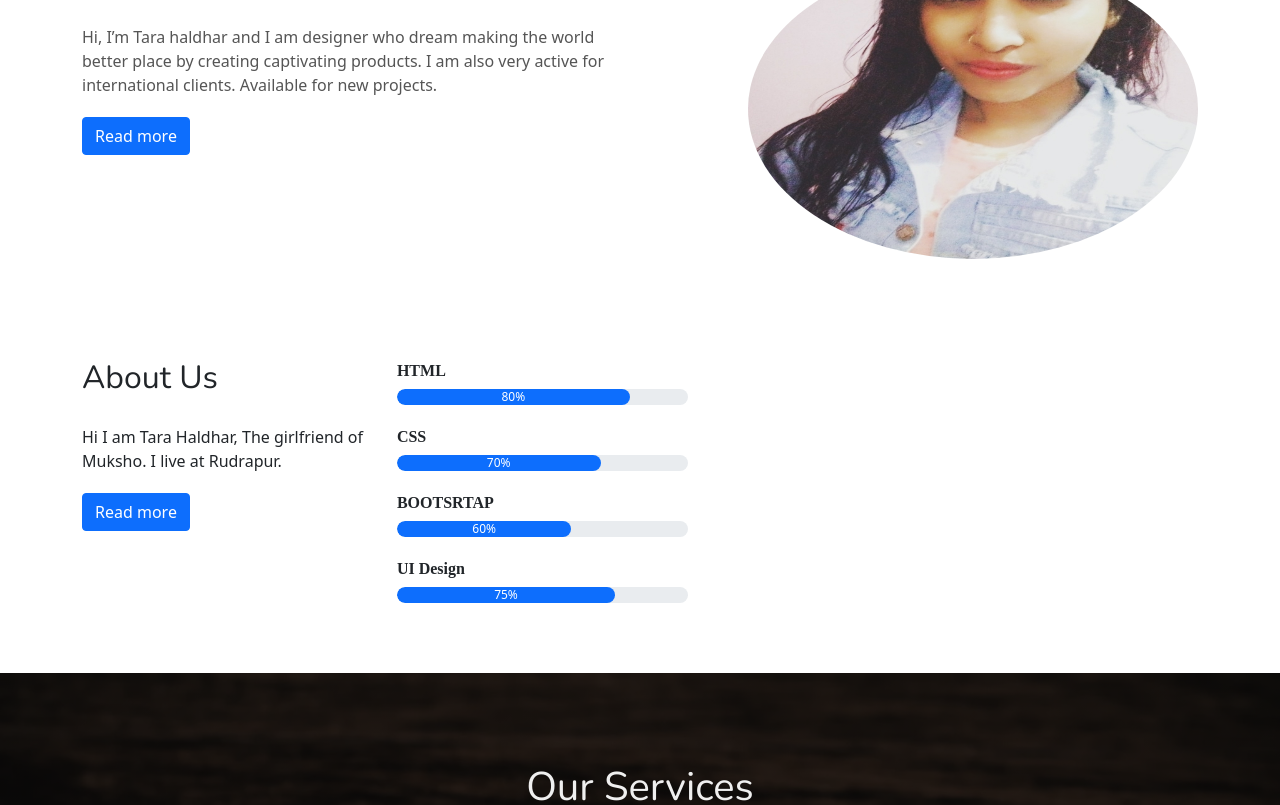
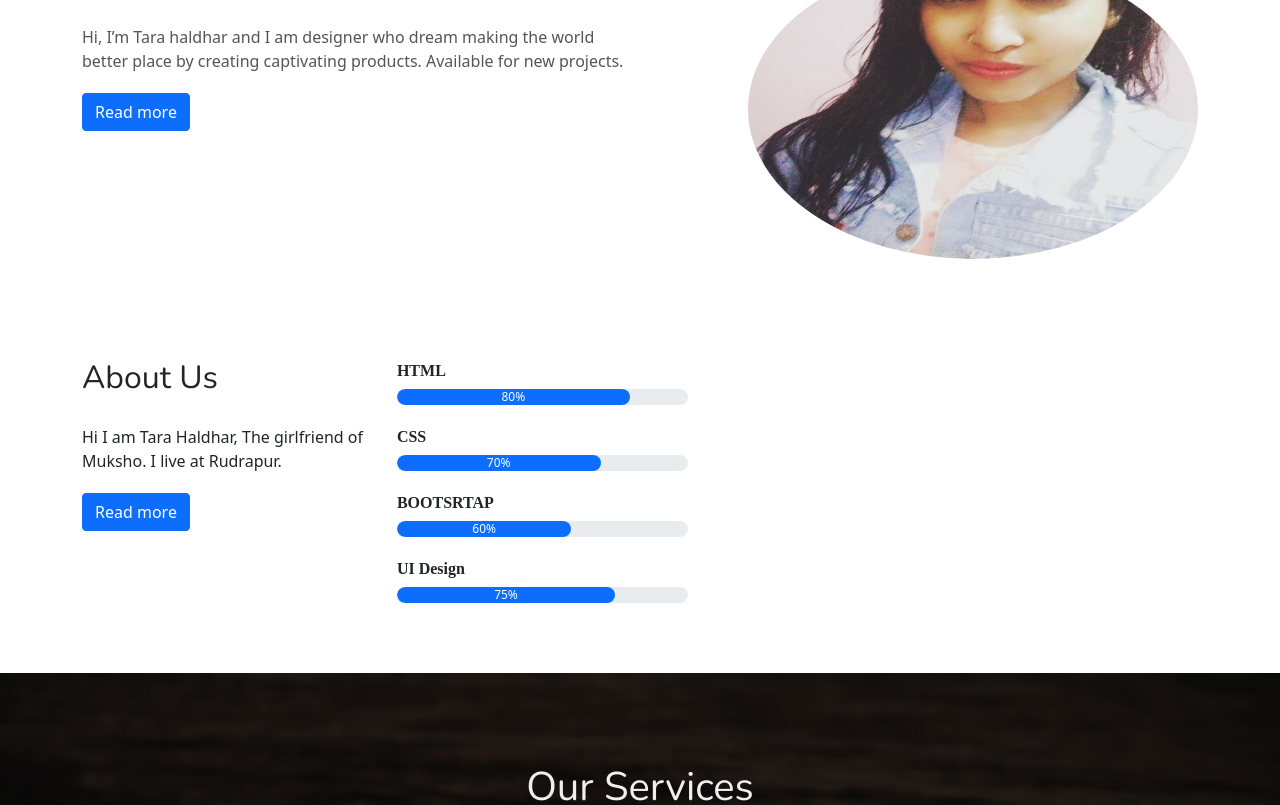
Before and after one commit to Tarahaldhar/tarahaldhar.github.io, a plain HTML site: page index.html in a window 1280 px wide. Shown: the part 929-1734 px from the top of the page. Drawn offline with nearby package versions, Linux system fonts and the light colour scheme.

Commit message:
content initial update3

```diff
--- a/index.html
+++ b/index.html
@@ -76,7 +76,7 @@
          <div class="col-md-6">
             <h2>About me</h2>
             <div class="poja-content">
-               Hi, I’m Tara haldhar and I am designer  who dream making the world better place by creating captivating products. I am also very active for international clients.
+               Hi, I’m Tara haldhar and I am designer  who dream making the world better place by creating captivating products.
                Available for new projects.
             </div>
             <button type="button" class="btn btn-primary">Read more</button>
```
